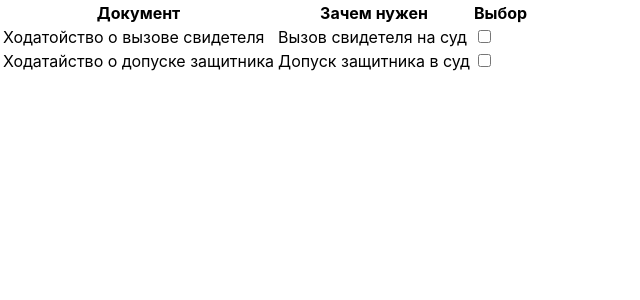
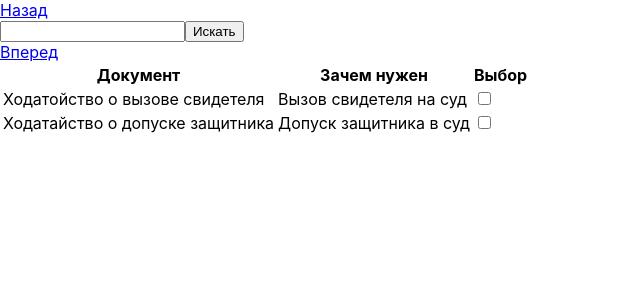
Before and after one commit to RomanDovgii/automated-documnet-generator, a React (Create React App) app: page /select in a window 1280 px wide. Shown: the top 300 px of the page, without its empty margins (0-640 px from the left). Built offline with nearby package versions, Linux system fonts and the light colour scheme.

Commit message:
Adds header to select

```diff
--- a/src/pages/select.js
+++ b/src/pages/select.js
@@ -1,10 +1,32 @@
+import { Fragment } from "react";
+import { Link } from "react-router-dom";
 import Table from "../components/table";
+import { AppRoute } from "../utils/const";
 
 function Select() {
     return (
-        <div>
-            <Table/>
-        </div>
+        <Fragment>
+            <header>
+                <div>
+                    <Link to={AppRoute.MAIN}>Назад</Link>
+                    <form>
+                        <label>
+                            <input type="text"/>
+                        </label>
+                        <button>
+                            <span>Искать</span>
+                        </button>
+                    </form>
+                    <Link to={AppRoute.FORM}>Вперед</Link>
+                </div>
+            </header>
+            <main>
+                <Table/>
+            </main>
+            <footer>
+
+            </footer>
+        </Fragment>
     );
 }
 
```
